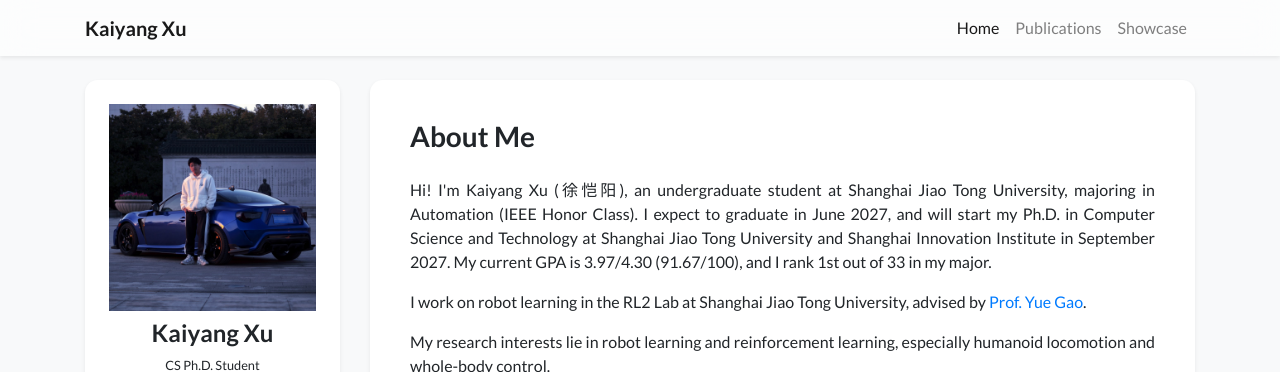
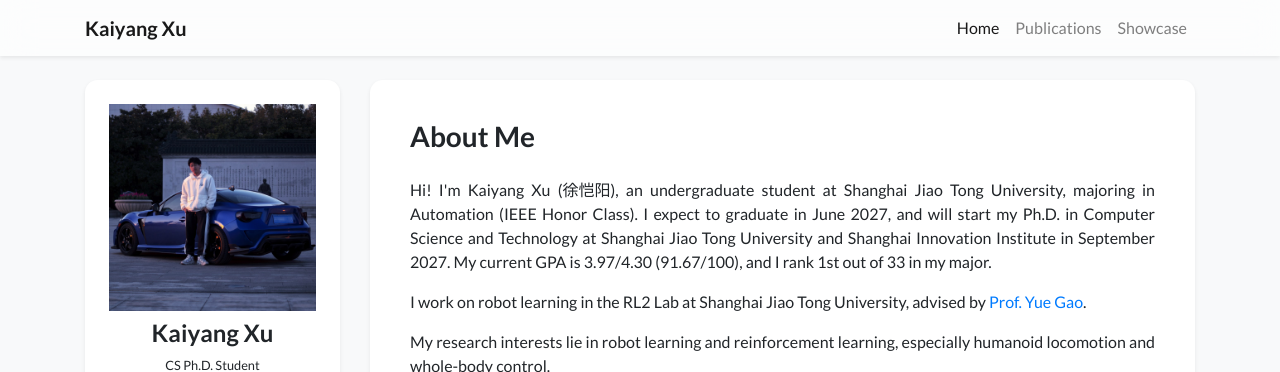
Before and after one commit to PasserbyZzz/PasserbyZzz.github.io, a Jekyll site: the page built from index.html, in a window 1280 px wide and 1226 px high. Shown: the top 372 px of the window. Built offline with Jekyll 4.4.1, drawn with Linux system fonts in a browser that asks for light colours; nearby versions of some CDN libraries; a style sheet for code colours, icons or effects is not loaded.

Commit message:
Prevent justified bio from stretching Chinese name

```diff
--- a/_data/profile.yml
+++ b/_data/profile.yml
@@ -20,7 +20,7 @@ xiaohongshu: https://www.xiaohongshu.com/user/profile/62c5600b00000000020030e4
 short_bio_text_justify: true
 short_bio: >-
   <p>
-    Hi! I'm Kaiyang Xu (徐恺阳), an undergraduate student at Shanghai Jiao Tong University, majoring in
+    Hi! I'm Kaiyang Xu (<span style="display: inline-block;">徐恺阳</span>), an undergraduate student at Shanghai Jiao Tong University, majoring in
     Automation (IEEE Honor Class). I expect to graduate in June 2027, and will start my Ph.D. in
     Computer Science and Technology at Shanghai Jiao Tong University and Shanghai Innovation Institute in September 2027.
     My current GPA is 3.97/4.30 (91.67/100), and I rank 1st out of 33 in my major.
```
